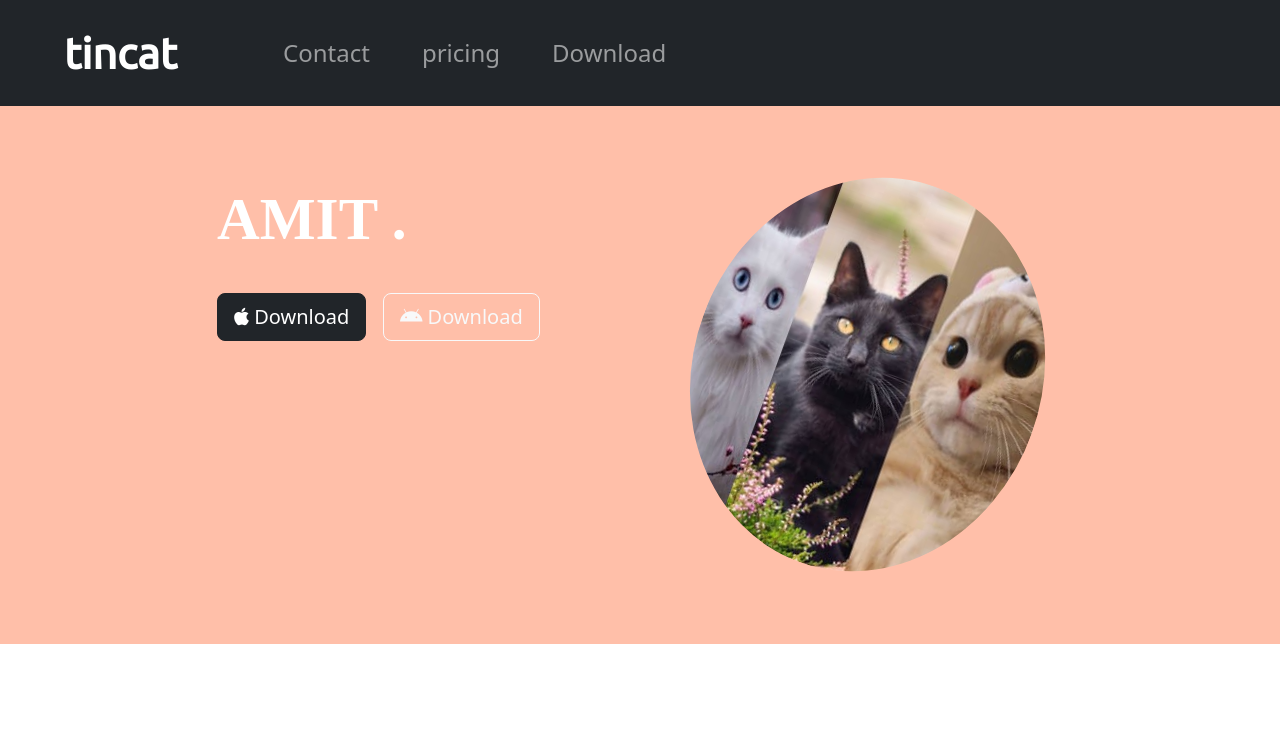
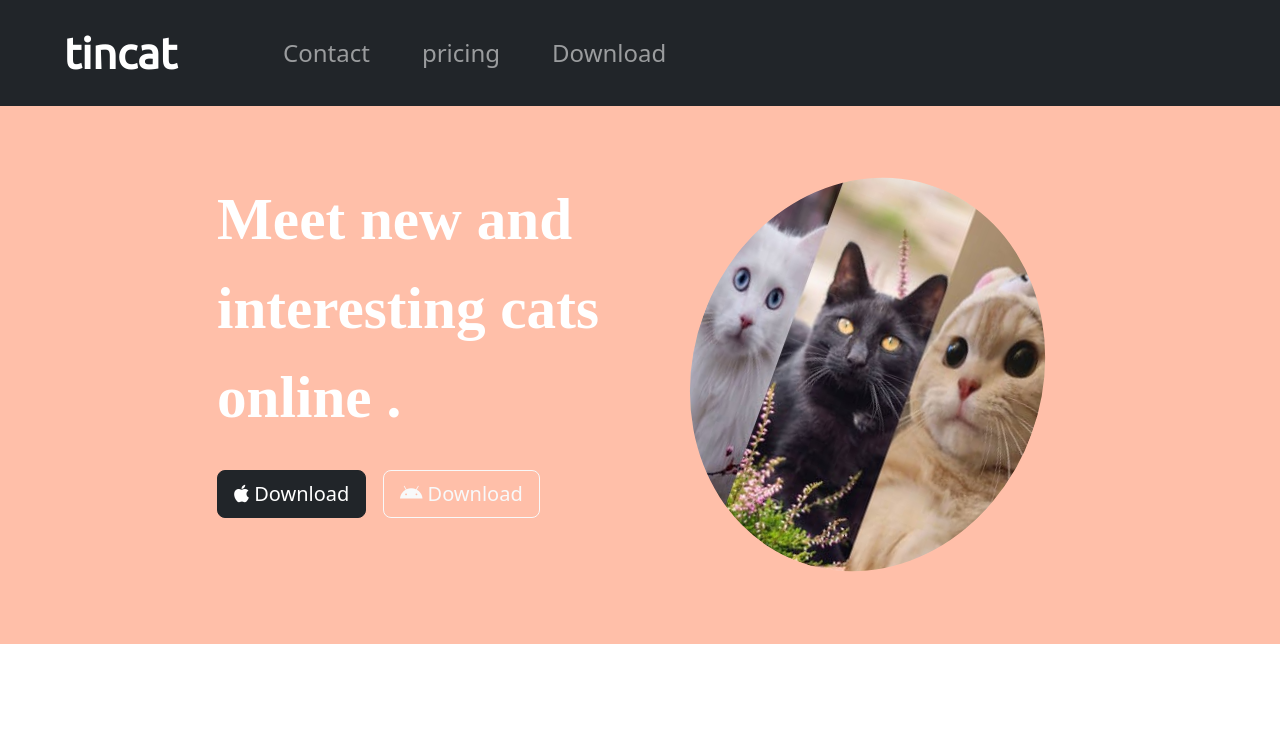
Before and after one commit to KhushiRawat29/tincat, a plain HTML site: page index.html in a window 1280 px wide. Shown: the top 730 px of the page. Drawn offline with nearby package versions, Linux system fonts and the light colour scheme; files that its build step writes are made by us from their sources; files whose address does not match are found by name.

Commit message:
Update index.html

```diff
--- a/index.html
+++ b/index.html
@@ -48,7 +48,7 @@
 
     <div class="row">
       <div class="col-lg-6">
-      <h1><strong>AMIT .</strong></h1>
+      <h1><strong>Meet new and interesting cats online .</strong></h1>
       <button type="button" class="btn btn-dark btn-lg download-button"> <i class="fa-brands fa-apple"></i> Download</button>
       <button type="button" class="btn btn-outline-light btn-lg download-button"> <i class="fa-brands fa-android"></i> Download</button>
     </div>
```
